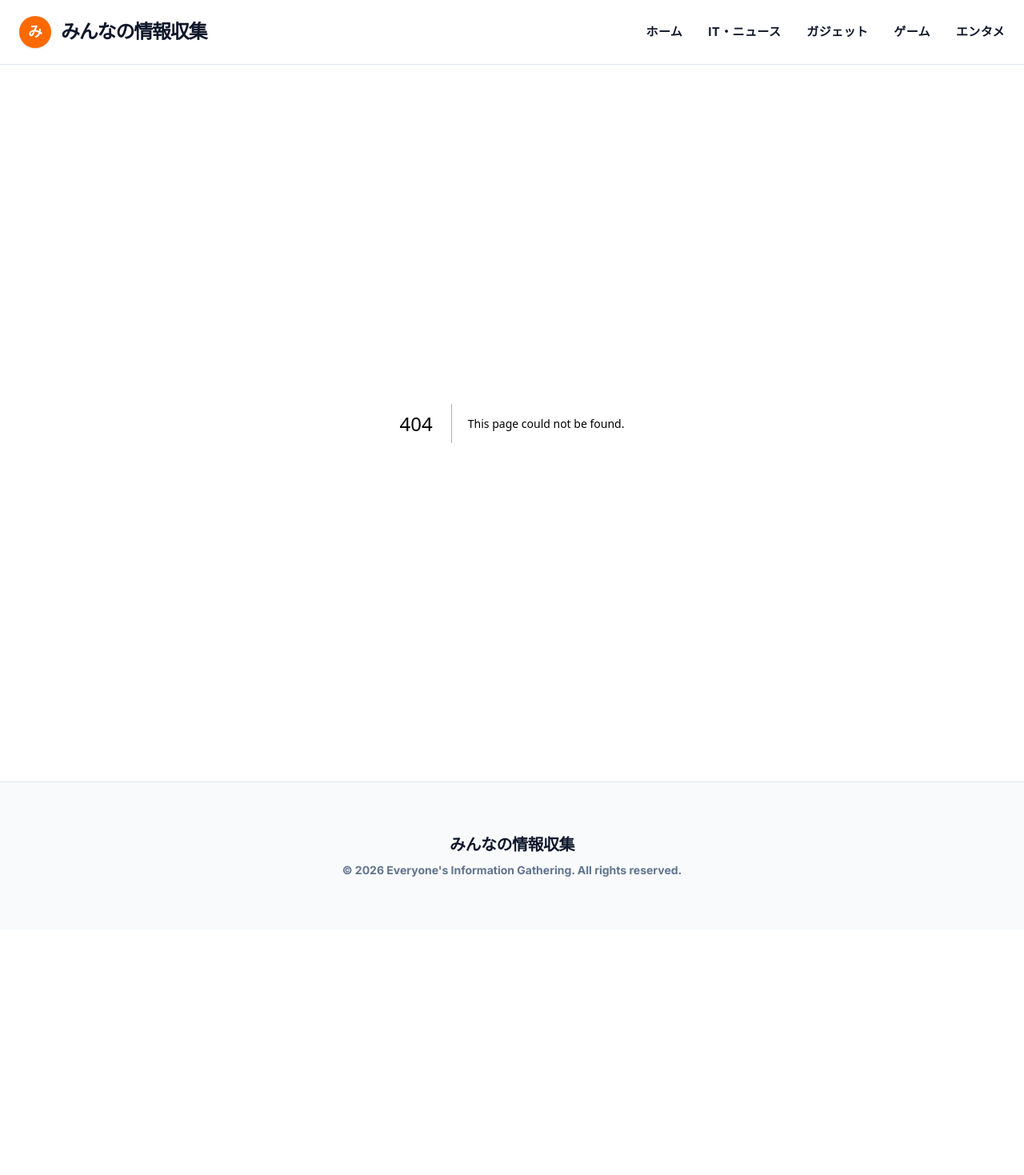
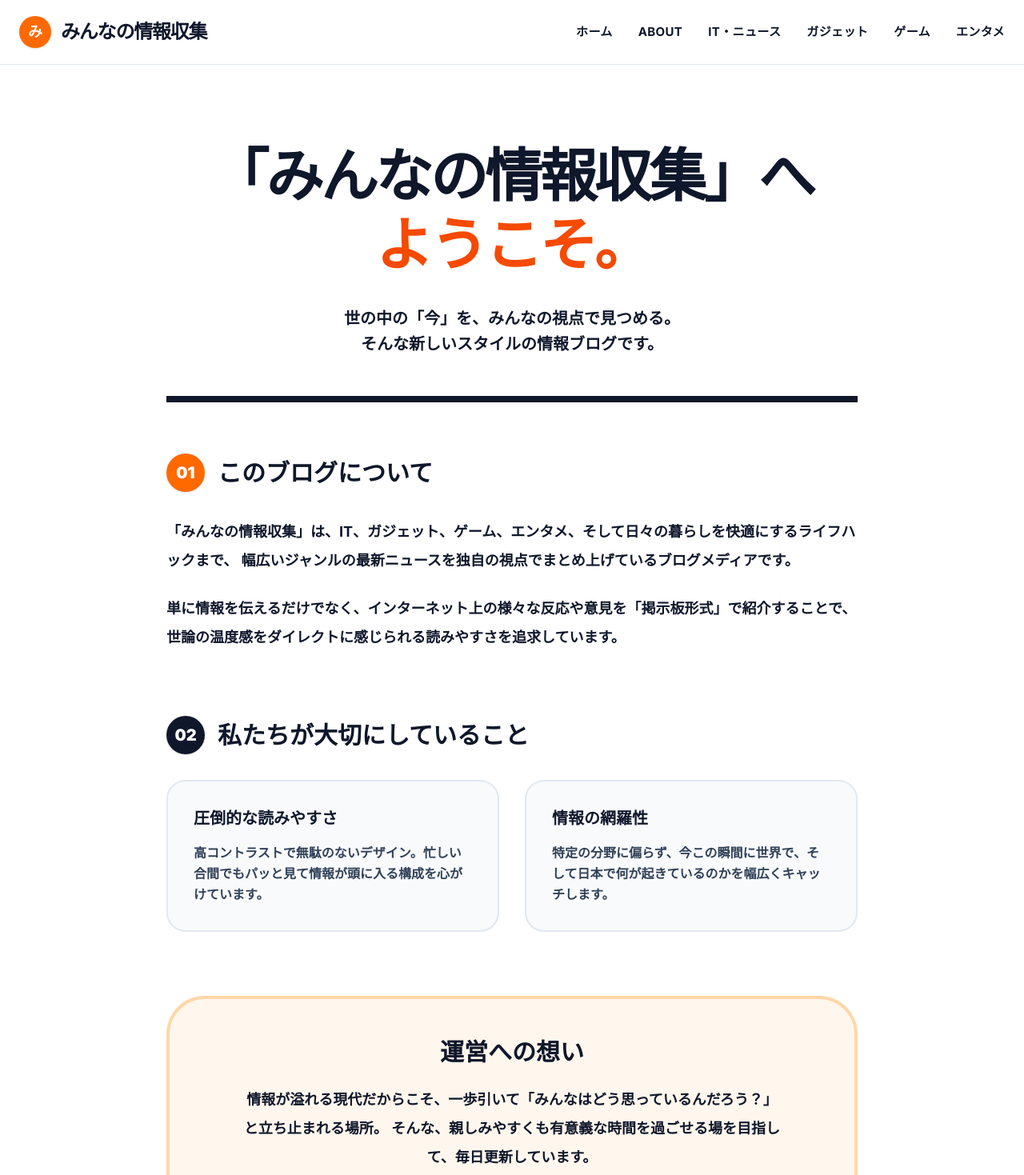
Before and after one commit to guremaro/my-ai-blog, a Next.js app: page /about in a window 1280 px wide. Before the commit this address had no page. Shown: the top 1469 px of the page at 80% size. Before the commit the page ends 1162 px from the top, so only its background shows below. Built offline with nearby package versions, Linux system fonts and the light colour scheme.

Commit message:
Create About page and update navigation

```diff
--- /dev/null
+++ b/src/app/about/page.tsx
@@ -0,0 +1,69 @@
+export default function AboutPage() {
+  return (
+    <article className="max-w-4xl mx-auto py-12 px-4 bg-white">
+      <header className="mb-16 border-b-8 border-slate-900 pb-12 text-center">
+        <h1 className="text-4xl sm:text-7xl font-black text-slate-900 leading-[1.2] tracking-tighter mb-8">
+          「みんなの情報収集」へ<br /><span className="text-orange-600">ようこそ。</span>
+        </h1>
+        <p className="text-xl text-slate-900 font-bold leading-relaxed max-w-2xl mx-auto">
+          世の中の「今」を、みんなの視点で見つめる。<br />
+          そんな新しいスタイルの情報ブログです。
+        </p>
+      </header>
+
+      <div className="space-y-20">
+        <section>
+          <h2 className="text-3xl font-black text-slate-900 mb-8 flex items-center gap-4">
+            <span className="w-12 h-12 bg-orange-500 rounded-full flex items-center justify-center text-white text-xl shadow-sm">01</span>
+            このブログについて
+          </h2>
+          <div className="text-lg text-slate-900 font-bold leading-[2] space-y-6">
+            <p>
+              「みんなの情報収集」は、IT、ガジェット、ゲーム、エンタメ、そして日々の暮らしを快適にするライフハックまで、
+              幅広いジャンルの最新ニュースを独自の視点でまとめ上げているブログメディアです。
+            </p>
+            <p>
+              単に情報を伝えるだけでなく、インターネット上の様々な反応や意見を「掲示板形式」で紹介することで、
+              世論の温度感をダイレクトに感じられる読みやすさを追求しています。
+            </p>
+          </div>
+        </section>
+
+        <section>
+          <h2 className="text-3xl font-black text-slate-900 mb-8 flex items-center gap-4">
+            <span className="w-12 h-12 bg-slate-900 rounded-full flex items-center justify-center text-white text-xl shadow-sm">02</span>
+            私たちが大切にしていること
+          </h2>
+          <div className="grid md:grid-cols-2 gap-8">
+            <div className="p-8 bg-slate-50 rounded-3xl border-2 border-slate-200">
+              <h3 className="text-xl font-black text-slate-900 mb-4">圧倒的な読みやすさ</h3>
+              <p className="text-slate-700 font-bold leading-relaxed">
+                高コントラストで無駄のないデザイン。忙しい合間でもパッと見て情報が頭に入る構成を心がけています。
+              </p>
+            </div>
+            <div className="p-8 bg-slate-50 rounded-3xl border-2 border-slate-200">
+              <h3 className="text-xl font-black text-slate-900 mb-4">情報の網羅性</h3>
+              <p className="text-slate-700 font-bold leading-relaxed">
+                特定の分野に偏らず、今この瞬間に世界で、そして日本で何が起きているのかを幅広くキャッチします。
+              </p>
+            </div>
+          </div>
+        </section>
+
+        <section className="bg-orange-50 p-12 rounded-[3rem] border-4 border-orange-200">
+          <h2 className="text-3xl font-black text-slate-900 mb-6 text-center">運営への想い</h2>
+          <p className="text-lg text-slate-900 font-bold leading-[2] text-center max-w-2xl mx-auto">
+            情報が溢れる現代だからこそ、一歩引いて「みんなはどう思っているんだろう？」と立ち止まれる場所。
+            そんな、親しみやすくも有意義な時間を過ごせる場を目指して、毎日更新しています。
+          </p>
+        </section>
+      </div>
+
+      <footer className="mt-32 text-center">
+        <a href="/" className="inline-block px-12 py-5 bg-slate-900 text-white font-black rounded-full text-lg hover:bg-orange-600 transition-colors shadow-xl">
+          トップページへ戻る
+        </a>
+      </footer>
+    </article>
+  );
+}
--- a/src/app/layout.tsx
+++ b/src/app/layout.tsx
@@ -25,6 +25,7 @@ export default function RootLayout({
             </div>
             <nav className="hidden lg:flex gap-8 text-[15px] font-bold text-slate-900 uppercase tracking-wide">
               <a href="/" className="hover:text-orange-600 transition-colors">ホーム</a>
+              <a href="/about" className="hover:text-orange-600 transition-colors">About</a>
               <a href="/category/it" className="hover:text-orange-600 transition-colors">IT・ニュース</a>
               <a href="/category/gadget" className="hover:text-orange-600 transition-colors">ガジェット</a>
               <a href="/category/game" className="hover:text-orange-600 transition-colors">ゲーム</a>
```
